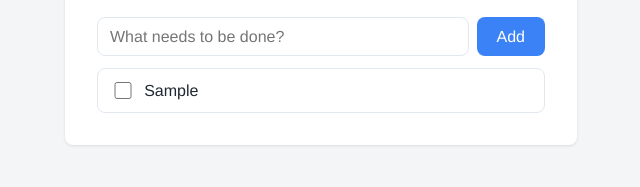
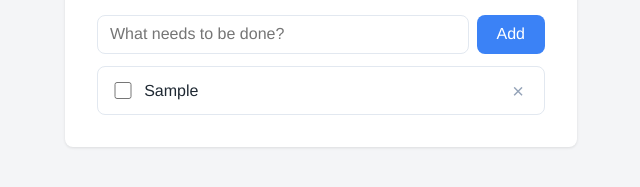
Before and after one commit to ThomasLucking/sandboxing-web-to-do, a website built with Vite: page index.html in a window 1280 px wide. Both pictures are taken after typing "Sample" into the empty fields and a click on the button "Add". Shown: the part 359-546 px from the top of the page, 319-959 px from the left. Built offline with nearby package versions, Linux system fonts and the light colour scheme.

Commit message:
feat: allow removing individual todos (#19)

```diff
--- a/src/app/TodoApp.ts
+++ b/src/app/TodoApp.ts
@@ -63,6 +63,18 @@ export class TodoApp {
     this.render()
   }
 
+  private removeTodo(id: number): void {
+    const index = this.todos.findIndex((t) => t.id === id)
+
+    if (index === -1) {
+      return
+    }
+
+    this.todos.splice(index, 1)
+    this.storage.save(this.todos)
+    this.render()
+  }
+
   private showError(message: string): void {
     this.error.textContent = message
     this.error.hidden = false
@@ -92,7 +104,14 @@ export class TodoApp {
     const label = document.createElement('span')
     label.textContent = todo.text
 
-    item.append(checkbox, label)
+    const removeButton = document.createElement('button')
+    removeButton.type = 'button'
+    removeButton.className = 'remove-todo-button'
+    removeButton.textContent = '×'
+    removeButton.setAttribute('aria-label', `Remove "${todo.text}"`)
+    removeButton.addEventListener('click', () => this.removeTodo(todo.id))
+
+    item.append(checkbox, label, removeButton)
     return item
   }
 }
--- a/src/style.css
+++ b/src/style.css
@@ -115,7 +115,39 @@ h1 {
   cursor: pointer;
 }
 
+#todo-elements li span {
+  flex: 1;
+}
+
 #todo-elements li.completed span {
   color: var(--color-text-muted);
   text-decoration: line-through;
 }
+
+.remove-todo-button {
+  flex-shrink: 0;
+  display: grid;
+  place-items: center;
+  width: 1.75rem;
+  height: 1.75rem;
+  border: none;
+  border-radius: var(--radius);
+  background-color: transparent;
+  color: var(--color-text-muted);
+  font-size: 1.25rem;
+  line-height: 1;
+  cursor: pointer;
+  transition:
+    background-color 0.15s ease,
+    color 0.15s ease;
+}
+
+.remove-todo-button:hover {
+  background-color: var(--color-error);
+  color: var(--color-surface);
+}
+
+.remove-todo-button:focus-visible {
+  outline: 2px solid var(--color-primary);
+  outline-offset: 1px;
+}
```
